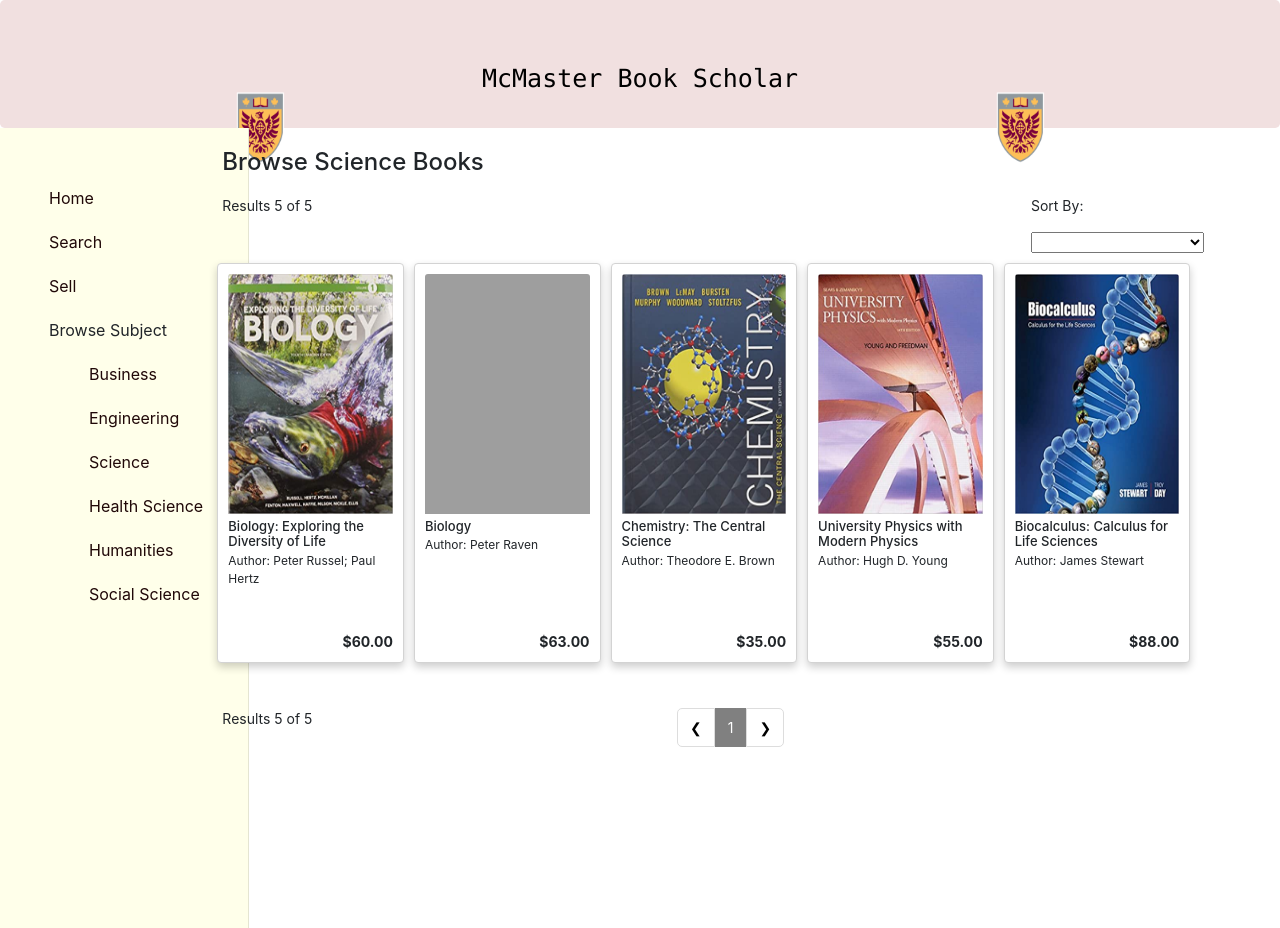
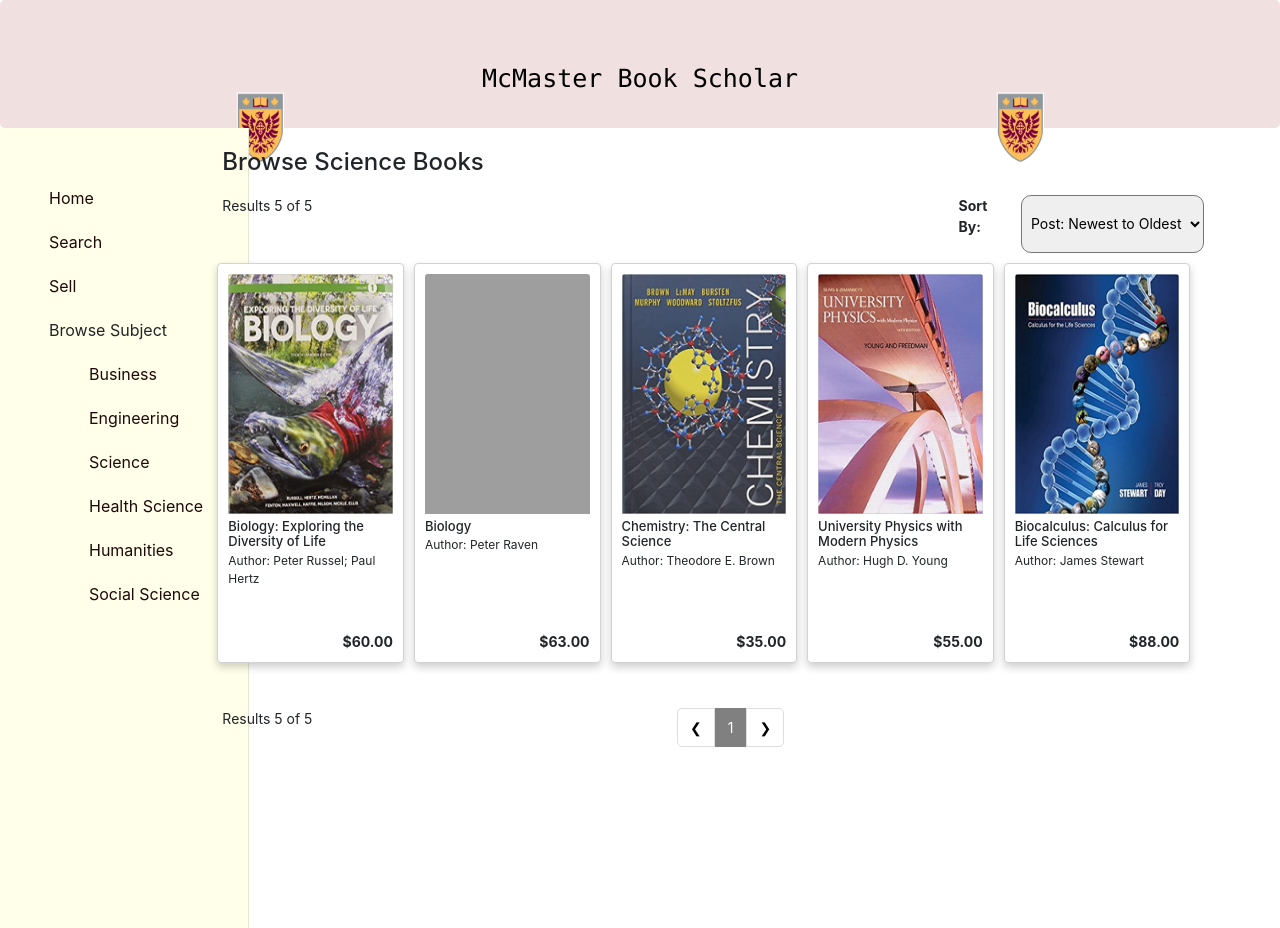
Before and after one commit to metes1/h3proj, a React (Create React App) app: page /browse/science in a window 1280 px wide. Built offline with nearby package versions, Linux system fonts and the light colour scheme; grey boxes are pictures that could not be loaded.

Commit message:
Finished sort by feature, fully functional now

```diff
--- a/src/Browse/Browse.css
+++ b/src/Browse/Browse.css
@@ -22,8 +22,23 @@
   margin-right: auto;
 }
 
+.Browse .SortBy {
+  display: inline-flex;
+  width: 25%;
+  margin-left: auto;
+}
+
+.Browse .SortBy p {
+  font-weight: bold;
+  padding-right: 10px;
+}
+
+.Browse .SortBy select {
+  border-radius: 10px;
+  padding: 5px;
+}
+
 .Browse .browseBody {
-  display: flex-inline;
   float: left;
   margin-bottom: 20px;
 }
--- a/src/Browse/Browse.js
+++ b/src/Browse/Browse.js
@@ -2,30 +2,35 @@
 import "./Browse.css";
 import 'bootstrap/dist/css/bootstrap.min.css';
 import {Card} from 'react-bootstrap';
-import SortBy from "./../SortBy.js";
 
 class Browse extends React.Component {
 
   constructor(props) {
     super(props);
-    this.state = {list: props.file, sort_term: ""};
+    //keeps track of what the sort by selected option is
+    this.state = {sortTerm: "no"};
   }
 
-  componentDidUpdate(prevProps) {
-    if (this.props.file !== prevProps.file) {
-      this.setState({list: this.props.file, sort_term:"no"});
+  //changes state of sortTerm when user selects a different sort by option
+  handleSorting = (e) => {
+    var option = e.target.value;
+    this.setState({sortTerm: option});
+  }
+
+  //sorts the list of books based on the selected sort by option
+  sortList(list) {
+    if (this.state.sortTerm == "no") { //sort by newest to oldest post
+      return list;
+    } else if (this.state.sortTerm == "on") { //sort by oldest to newest post
+      return list.reverse();
+    } else if (this.state.sortTerm == "lh") { //sort by lowest to highest price
+      let sortedList = [...list].sort((a, b) => (a.price > b.price) ? 1 : -1);
+      return sortedList;
+    } else if (this.state.sortTerm == "hl") { //sort by highest to lowest price
+      let sortedList = [...list].sort((a, b) => (a.price < b.price) ? 1 : -1);
+      return sortedList;
     }
   }
-
-  handleSorting = (e) => {
-    let option = e.target.value;
-    let sortedList = [...this.state.list].sort((a, b) => {
-      return (option == "hl" ? (a["price"] >= b["price"] ? -1 : 1) :
-        (a["price"] <= b["price"] ? -1 : 1))
-    });
-    this.setState({list: sortedList, sort_term: "price"});
-  }
-
 
   render(){
     return (
@@ -37,17 +42,16 @@
           <div className="SortBy">
             <p>Sort By:</p>
             <select onChange={this.handleSorting} className="sortBySelect">
-              <option value="" selected disabled hidden></option>
+              <option value="no">Post: Newest to Oldest</option>
+              <option value="on">Post: Oldest to Newest</option>
               <option value="lh">Price: Low to High</option>
               <option value="hl">Price: High to Low</option>
-              <option value="no">Post: Newest to Oldest</option>
-              <option value="on">Post: Oldest to Newest</option>
             </select>
           </div>
         </div>
 
         <div className="browseBody">
-          {this.state.list
+          {this.sortList(this.props.file)
             .map(({title,author,price,image}) =>
               <Card className="card" key={image}>
                 <Card.Img className="bookImg" variant="top" src= {"/browseImages/" + image}/>
```
